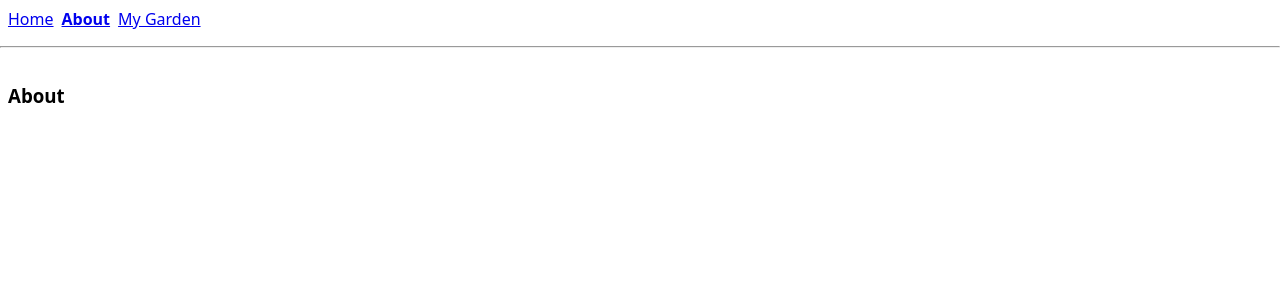
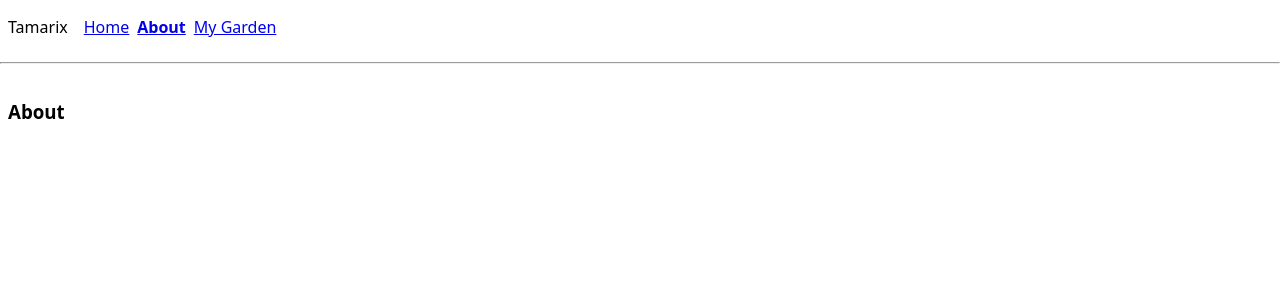
Before and after one commit to francisGolden/tamarix-frontend, a React (Vite) app: page /about in a window 1280 px wide. Shown: the top 300 px of the page. Built offline with nearby package versions, Linux system fonts and the light colour scheme.

Commit message:
nav styling

```diff
--- a/index.html
+++ b/index.html
@@ -6,6 +6,7 @@
     <title>TanStack Router</title>
     <style>
       body { margin: 0; font-family: system-ui, sans-serif; }
+      #nav-container { display: flex; gap: 0.5rem; padding: 0.5rem; justify-content: flex-start; align-items: center; }
       nav { display: flex; gap: 0.5rem; padding: 0.5rem; }
       nav a[aria-current="page"] { font-weight: bold; }
       main { padding: 0.5rem; }
--- a/src/components/Nav.tsx
+++ b/src/components/Nav.tsx
@@ -2,6 +2,8 @@ import { Link } from "@tanstack/react-router";
 
 export const Nav = () => {
     return (
+        <div id="nav-container">
+            <span>Tamarix</span>
             <nav>
                 <Link to="/" activeOptions={{ exact: true }}>
                     Home
@@ -9,5 +11,6 @@ export const Nav = () => {
                 <Link to="/about">About</Link>
                 <Link to="/garden">My Garden</Link>
             </nav>
+        </div>
     );
 };
--- a/src/routes/garden.tsx
+++ b/src/routes/garden.tsx
@@ -7,7 +7,7 @@ export const Route = createFileRoute("/garden")({
     component: RouteComponent,
     head: () => ({
         meta: [{ title: "My Garden" }],
-    }),
+    })
 });
 
 function RouteComponent() {
```
Lines whose indentation alone changed are shown as unchanged.
